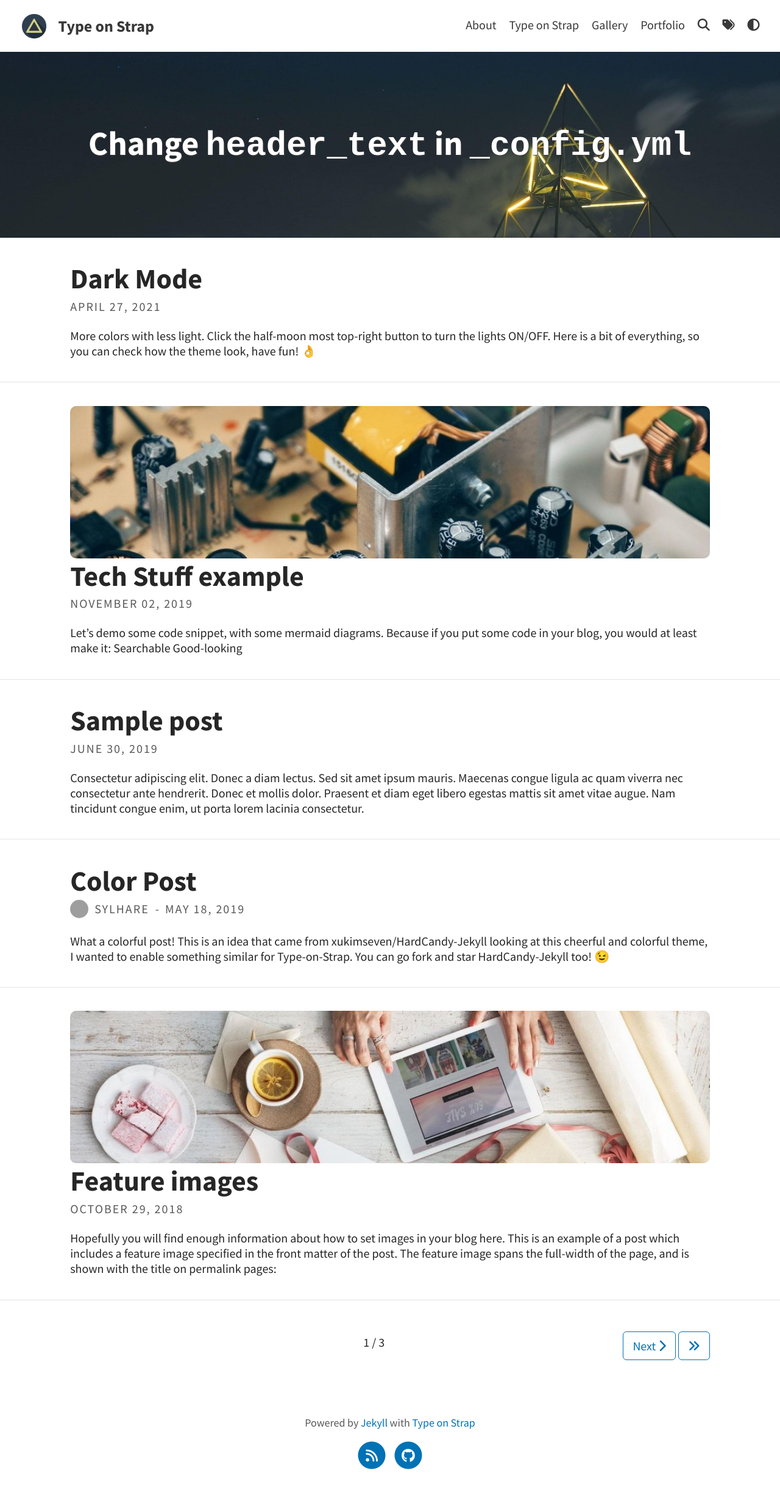
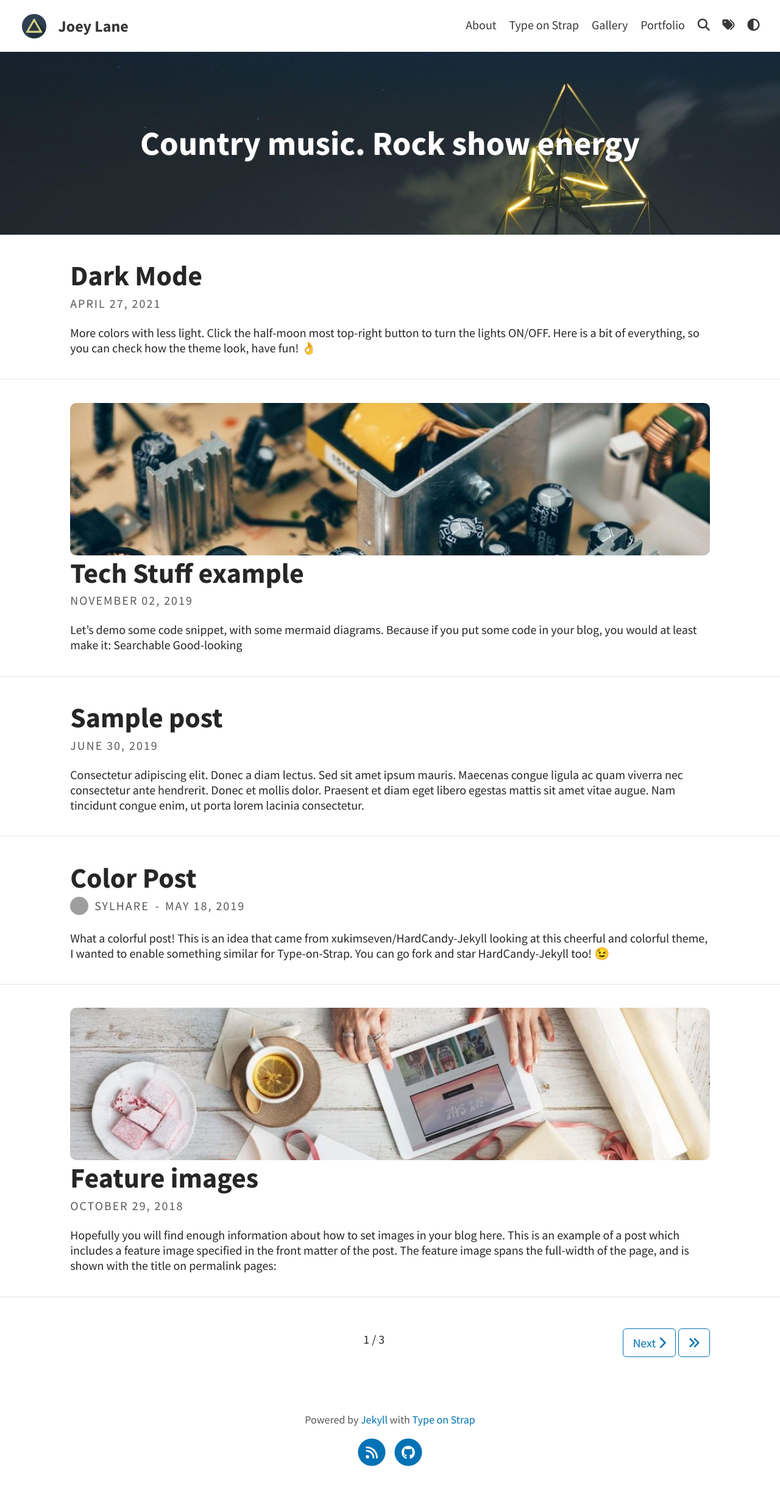
Before and after one commit to joesanguedolcemusic-crypto/joesanguedolcemusic-crypto.github.io, a Jekyll site: the page built from index.html, in a window 1280 px wide. Shown: the whole page at 61% size. Built offline with Jekyll 4.4.1, drawn with Linux system fonts in a browser that asks for light colours; a script that is not in the unit is left out; the list of posts is cut into pages by our own code; grey boxes are pictures that could not be loaded.

Commit message:
Update _config.yml

```diff
--- a/_config.yml
+++ b/_config.yml
@@ -1,15 +1,15 @@
 # SITE CONFIGURATION
-baseurl: "/Type-on-Strap"
-url: "https://sylhare.github.io"
+baseurl: ""
+url: "https://joesanguedolcemusic-crypto.github.io"
 
 # THEME-SPECIFIC CONFIGURATION
-title: Type on Strap                                    # site's title
-description: "A website with blog posts and pages"      # used by search engines
+title: Joey Lane                                   # site's title
+description: "Country music singer"      # used by search engines
 avatar: assets/img/triangle.png                         # Empty for no avatar in navbar
 favicon: assets/favicon.ico                             # Icon displayed in the tab
 
 # Header and footer text
-header_text: Change <code>header_text</code> in <code>_config.yml</code>  # Change Blog header text
+header_text: "Country music. Rock show energy"  # Change Blog header text
 header_feature_image: assets/img/header/triangular.jpeg
 header_feature_image_responsive: true
 footer_text: >
```
